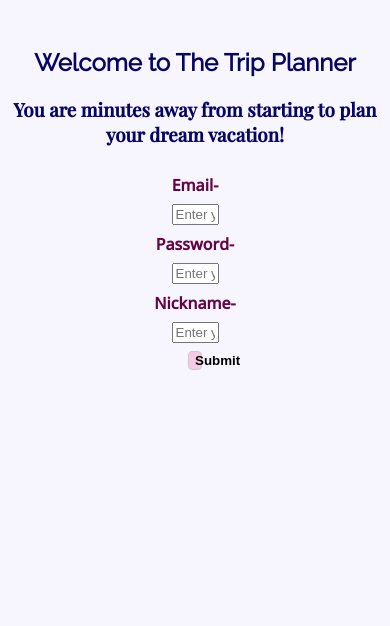
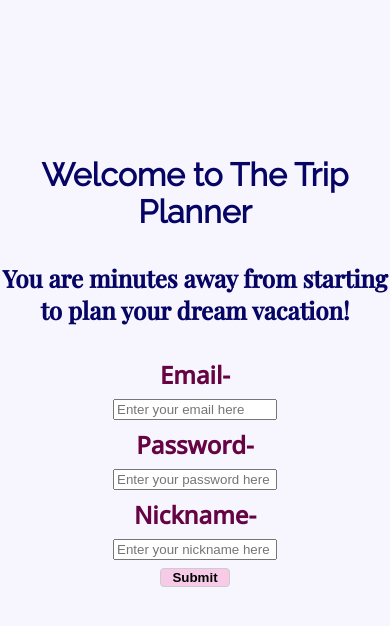
Before and after one commit to InbalGam/trip_planner, a React (Create React App) app in the folder frontend/trip-planner/: page /register in a window 390 px wide. Shown: the top 626 px of the page. Built offline with nearby package versions, Linux system fonts and the light colour scheme; a web font is replaced by a local one.

Commit message:
added mobile adjustments

```diff
--- a/frontend/trip-planner/src/Components/Styles/Login.css
+++ b/frontend/trip-planner/src/Components/Styles/Login.css
@@ -78,3 +78,22 @@
     text-decoration: underline;
     cursor: pointer;
 }
+
+
+@media only screen and (max-width: 550px) {
+    .login_container {
+        margin-top: 50%;
+    }
+
+    .loginForm label {
+        font-size: 1.5rem;
+    }
+
+    .loginForm input {
+        width: 40%;
+    }
+
+    .loginForm button {
+        width: 18%;
+    }
+}
--- a/frontend/trip-planner/src/Components/Styles/Register.css
+++ b/frontend/trip-planner/src/Components/Styles/Register.css
@@ -48,3 +48,31 @@ h3 {
     font-weight: bolder;
     margin-top: 0.5rem;
 }
+
+
+@media only screen and (max-width: 550px) {
+    .register_container {
+        margin-top: 40%;
+    }
+
+    .register_container h2 {
+        font-size: 2rem;
+        margin-bottom: 2rem;
+    }
+
+    .register_container h3 {
+        font-size: 1.5rem;
+    }
+
+    .registerForm label {
+        font-size: 1.5rem;
+    }
+
+    .registerForm input {
+        width: 40%;
+    }
+
+    .registerForm button {
+        width: 18%;
+    }
+}
```
